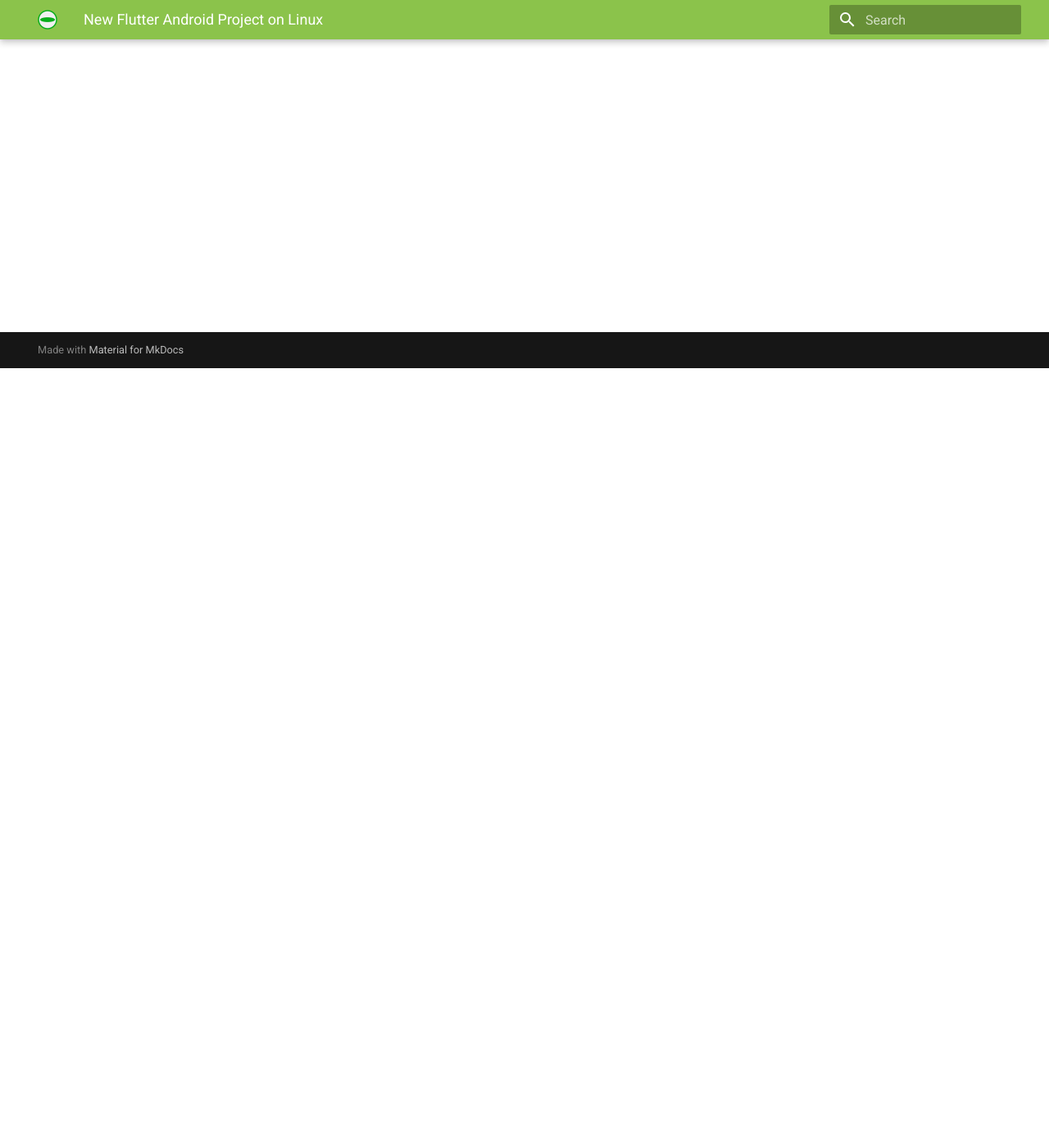
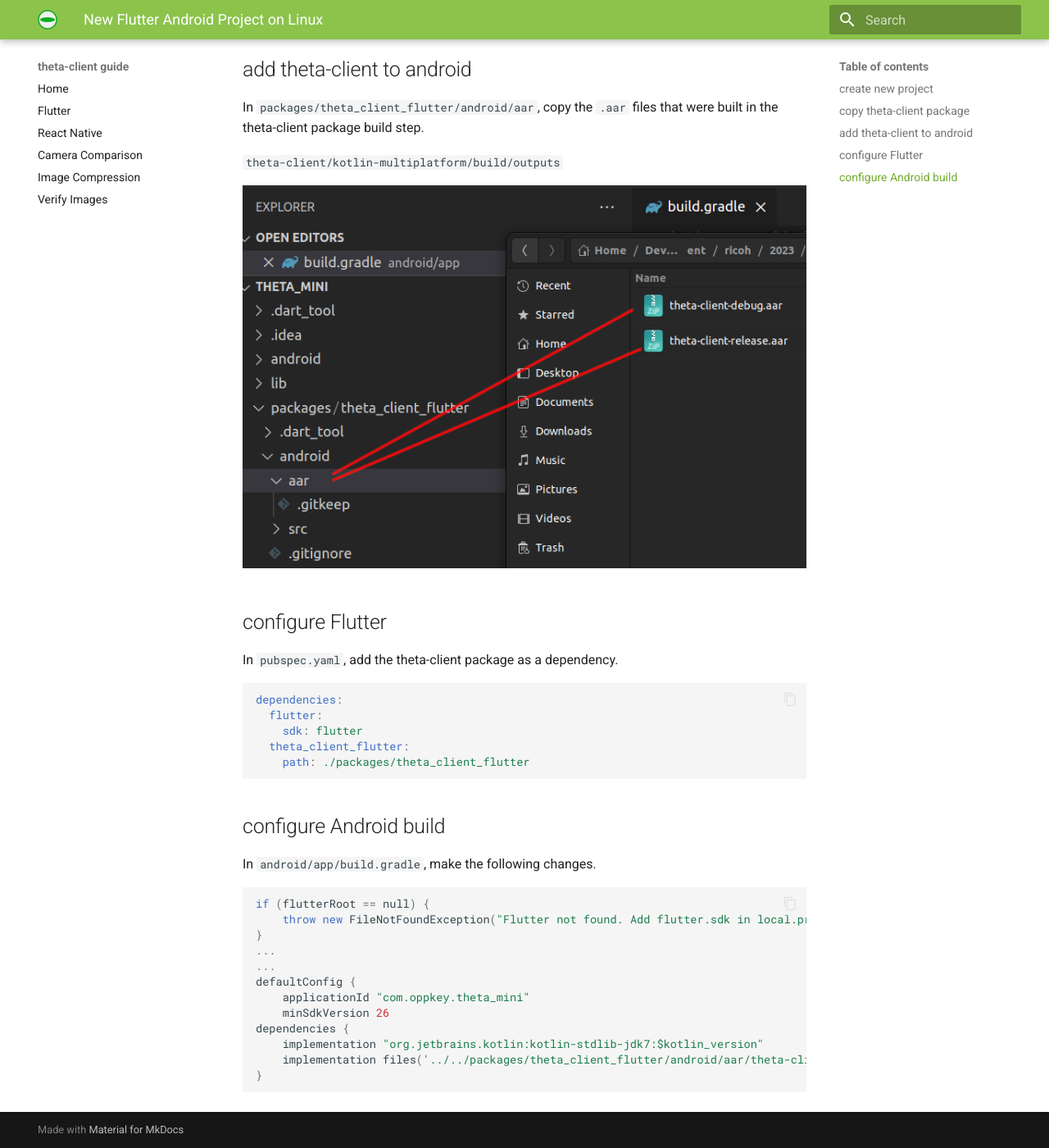
Before and after one commit to theta360developers/theta-client-guide, an MkDocs documentation site: the page built from docs/flutter/new-project-on-linux.md, in a window 1280 px wide and 1400 px high, scrolled down 951 px. Shown: the whole window at 82% size. Built offline with MkDocs 1.6.1 and Material for MkDocs 9.7.7, drawn with Linux system fonts in a browser that asks for light colours; some of the changed text lies outside the part shown.

Commit message:
feat: added Flutter android build steps

````diff
--- a/docs/flutter/new-project-on-linux.md
+++ b/docs/flutter/new-project-on-linux.md
@@ -1,3 +1,58 @@
 # New Flutter Android Project on Linux
 
 Using theta-client v1.0.0.
+
+## create new project
+
+```text
+flutter create --platforms=android -a kotlin theta_mini
+Creating project theta_mini...
+cd theta_mini/
+mkdir packages
+mkdir packages/theta_client_flutter
+```
+
+## copy theta-client package
+
+![copy theta-client plugin](../images/flutter/linux/copy_flutter_plugin.png)
+
+## add theta-client to android
+
+In `packages/theta_client_flutter/android/aar`, copy the `.aar` files
+that were built in the theta-client package build step.
+
+`theta-client/kotlin-multiplatform/build/outputs`
+
+![copy aar files](../images/flutter/linux/copy_aar.png)
+
+
+## configure Flutter
+
+In `pubspec.yaml`, add the theta-client package as a dependency.
+
+```yaml
+dependencies:
+  flutter:
+    sdk: flutter
+  theta_client_flutter:
+    path: ./packages/theta_client_flutter
+```
+
+## configure Android build
+
+In `android/app/build.gradle`, make the following changes.
+
+```groovy
+if (flutterRoot == null) {
+    throw new FileNotFoundException("Flutter not found. Add flutter.sdk in local.properties.")
+}
+...
+...
+defaultConfig {
+    applicationId "com.oppkey.theta_mini"
+    minSdkVersion 26
+dependencies {
+    implementation "org.jetbrains.kotlin:kotlin-stdlib-jdk7:$kotlin_version"
+    implementation files('../../packages/theta_client_flutter/android/aar/theta-client-debug.aar')
+}
+```
````
Also changed, not shown: .markdownlint.json, docs/images/flutter/linux/copy_aar.png (added), docs/images/flutter/linux/copy_flutter_plugin.png (added).
